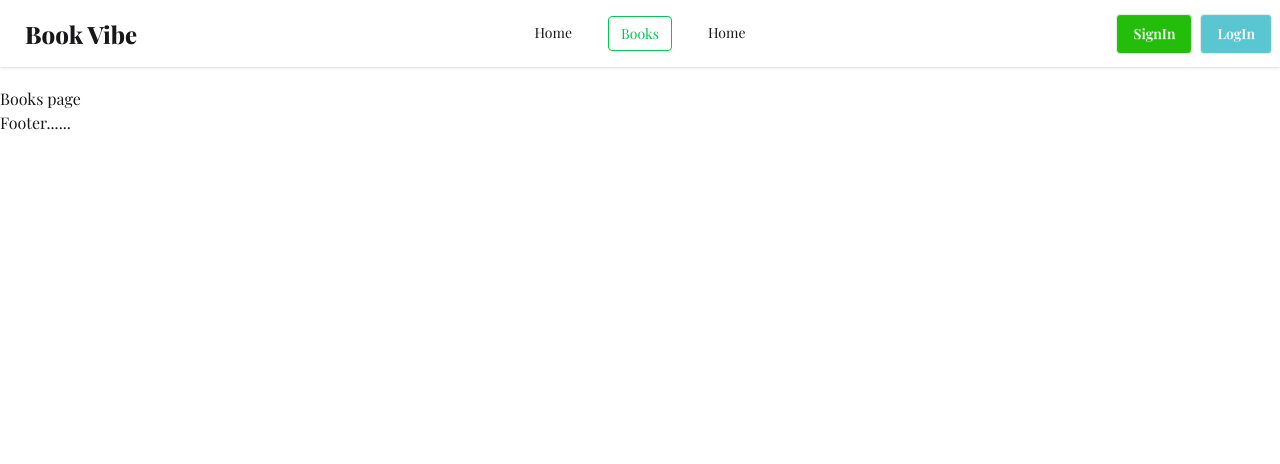
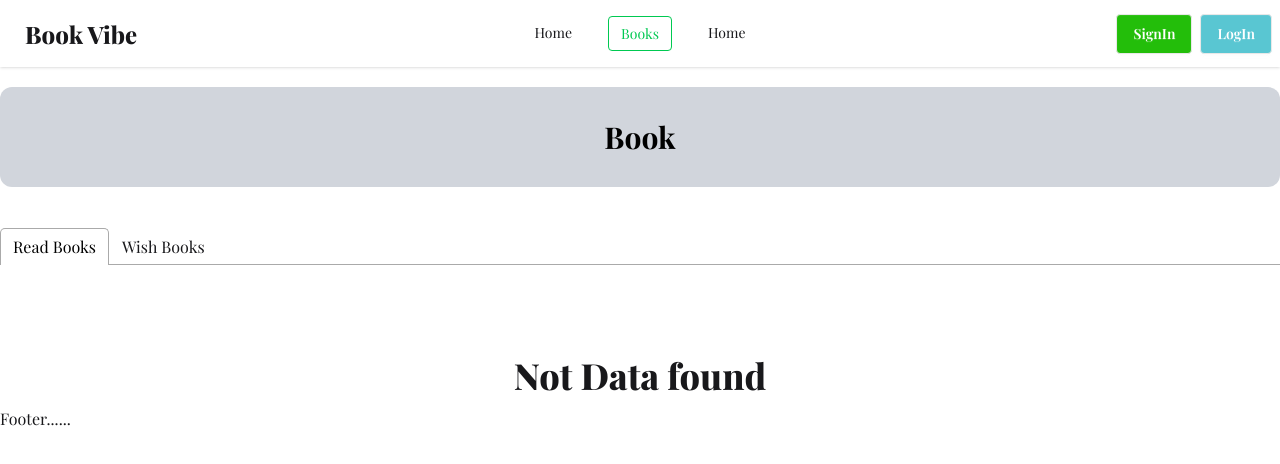
Before and after one commit to MaksumulEmon/Book-vibe, a React (Vite) app: page /books in a window 1280 px wide. Shown: the top 464 px of the page. Built offline with nearby package versions, Linux system fonts and the light colour scheme; a web font is replaced by a local one.

Commit message:
Nested layout setup with react

```diff
--- a/package.json
+++ b/package.json
@@ -16,6 +16,7 @@
     "react-hot-toast": "^2.6.0",
     "react-icons": "^5.6.0",
     "react-router": "^7.14.1",
+    "react-tabs": "^6.1.1",
     "tailwindcss": "^4.2.2"
   },
   "devDependencies": {
--- /dev/null
+++ b/src/components/listedBooks/ReadList.jsx
@@ -0,0 +1,27 @@
+import React, { useContext } from 'react';
+import { BookContext } from '../../context/BookProvider';
+import BookCard from '../Ui/BookCard';
+
+const ReadList = () => {
+
+    const { readList, wishList } = useContext(BookContext);
+    console.log(readList, wishList, "bookContext");
+
+      if (readList.length === 0) {
+        return <div>
+         <h1 className='text-4xl font-extrabold text-center pt-20 ded-xl items-center '>  Not Data found    </h1>
+        </div>
+    }
+
+    return (
+        <div className='grid grid-cols-1 lg:grid-cols-3 gap-5'>
+            {readList.map((book,ind) => (
+                < BookCard key={ind} book={book}/>
+            ))}
+        </div>
+
+
+    );
+};
+
+export default ReadList;
--- /dev/null
+++ b/src/components/listedBooks/WishList.jsx
@@ -0,0 +1,26 @@
+import React, { useContext } from 'react';
+import { BookContext } from '../../context/BookProvider';
+import BookCard from '../Ui/BookCard';
+
+const WishList = () => {
+
+    const { wishList } = useContext(BookContext);
+    console.log(wishList, "bookContext");
+
+
+    if (wishList.length === 0) {
+        return <div>
+         <h1 className='text-4xl font-extrabold text-center pt-20'>  Not Data found    </h1>
+        </div>
+    }
+    return (
+
+        <div className='grid grid-cols-1 lg:grid-cols-3'>
+            {wishList.map((book, ind) => (
+                <BookCard key={ind} book={book} />
+            ))}
+        </div>
+    );
+};
+
+export default WishList;
--- a/src/context/BookContext.jsx
+++ b/src/context/BookContext.jsx
@@ -9,7 +9,7 @@ export const BookProvider = ({ children }) => {
     const bookContext = useContext(BookContext)
     console.log(bookContext)
 
-    const [storeBooks, setStoreBooks] = useState([]);
+    const [readList, setReadList] = useState([]);
     const [wishList, setWishlist] = useState([]);
 
 
@@ -17,14 +17,14 @@ export const BookProvider = ({ children }) => {
 
     const handleMarkread = (currentBook) => {
         console.log(currentBook);
-        const isexistBook = storeBooks.find((book) => book.bookId === currentBook.bookId);
+        const isexistBook = readList.find((book) => book.bookId === currentBook.bookId);
 
         if (isexistBook) {
 
             toast.error(`${currentBook.bookName} is all ready added to read list`)
             // alert(`${currentBook.bookName} is all ready added to read list`)
         } else {
-            setStoreBooks([...storeBooks, currentBook])
+            setReadList([...readList, currentBook])
             // alert(`${currentBook.bookName} is Added !`)
             toast.success(`${currentBook.bookName} is Added`);
         }
@@ -34,7 +34,7 @@ export const BookProvider = ({ children }) => {
 
     const handleWishlist = (currentBook) => {
         // toast("The is all ready")
-        const isExistReadList = storeBooks.find((book) => book.bookId === currentBook.bookId);
+        const isExistReadList = readList.find((book) => book.bookId === currentBook.bookId);
 
         if (isExistReadList) {
             toast.error("This Book is already in read list")
@@ -57,7 +57,7 @@ export const BookProvider = ({ children }) => {
 
 
     const data = {
-        storeBooks, setStoreBooks, handleMarkread, handleWishlist, wishList, setWishlist
+        readList, setReadList, handleMarkread, handleWishlist, wishList, setWishlist
     };
 
 
--- a/src/pages/Bookpage.jsx
+++ b/src/pages/Bookpage.jsx
@@ -1,12 +1,40 @@
 import React, { useContext } from 'react';
 import { BookContext } from '../context/BookProvider';
+import { Tab, Tabs, TabList, TabPanel } from 'react-tabs';
+import 'react-tabs/style/react-tabs.css';
+import ReadList from '../components/listedBooks/ReadList';
+import WishList from '../components/listedBooks/WishList';
 
 const Bookpage = () => {
-    const { storeBooks } = useContext(BookContext);
-    console.log(storeBooks, "bookContext")
+    const { storeBooks, wishList } = useContext(BookContext);
+    console.log(storeBooks, wishList, "bookContext")
+
     return (
-        <div>
-            Books page
+        <div className='max-w-7xl mx-auto '>
+
+            <div className='bg-gray-300 rounded-xl p-8 flex justify-center mb-10'>
+                <p className='font-bold text-3xl text-black'>Book</p>
+            </div>
+
+
+
+
+
+
+            <Tabs className='my-3'>
+                <TabList>
+                    <Tab>Read Books</Tab>
+                    <Tab>Wish Books</Tab>
+                </TabList>
+
+                <TabPanel>
+                    <ReadList />
+                </TabPanel>
+                <TabPanel>
+                    <WishList />
+                </TabPanel>
+            </Tabs>
+
         </div>
     );
 };
```
Also changed, not shown: 1 other file (tests, documents, lock files or other folders).
